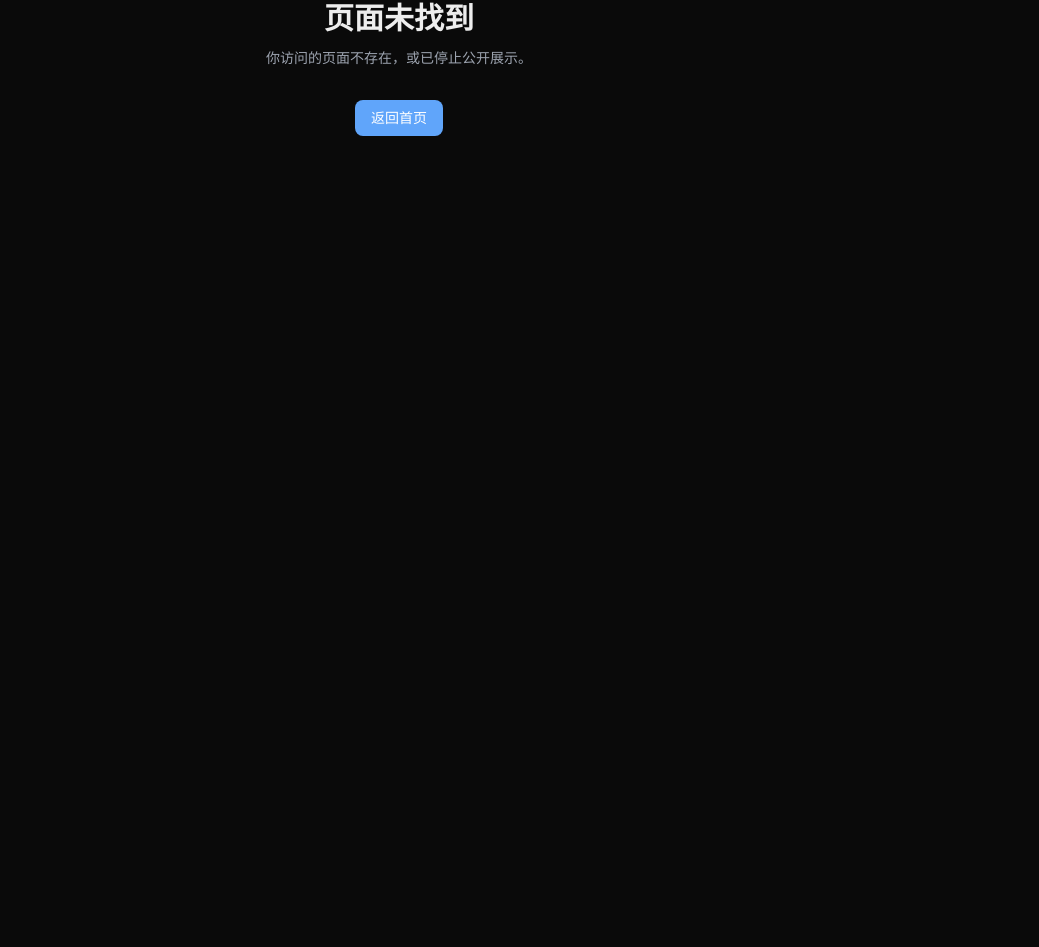
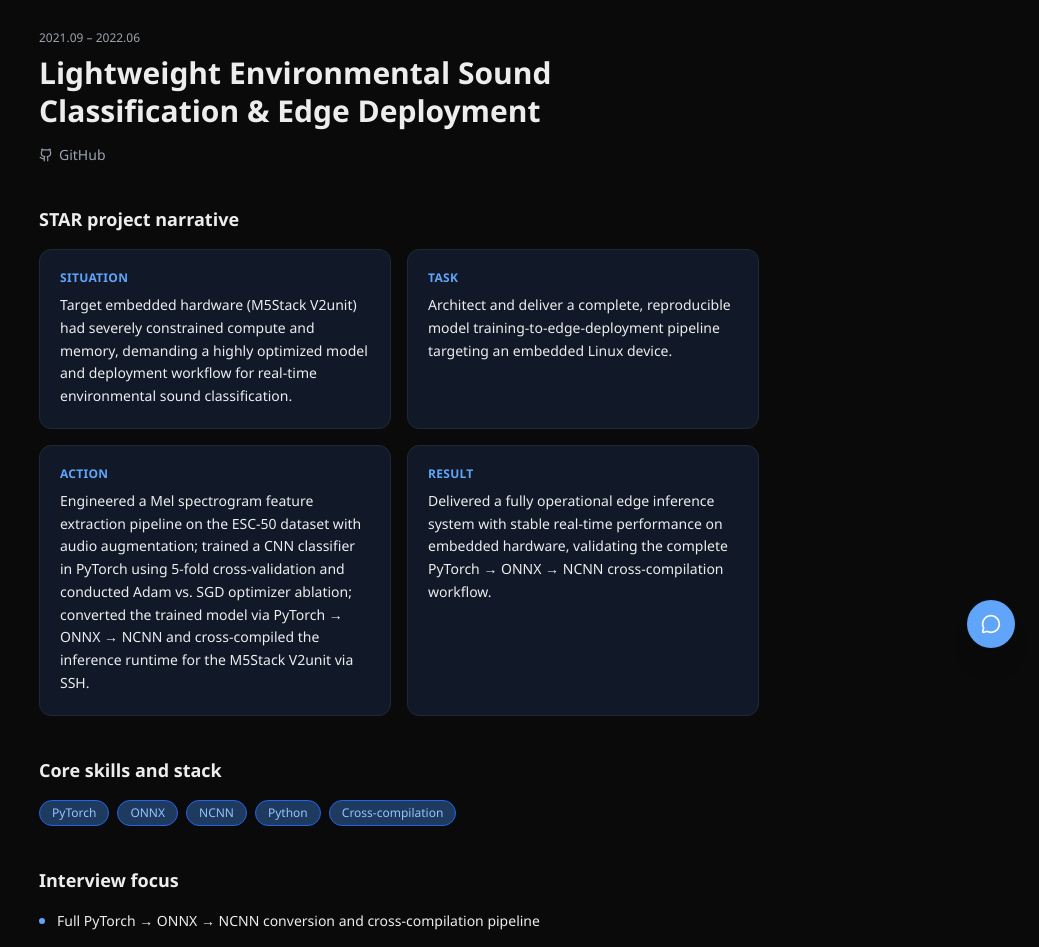
Before and after one commit to ctrlctrlx/ai-portfolio, a Next.js app: page /en/projects/audio-edge in a window 1280 px wide. Before the commit this address had no page. Shown: the part 128-1075 px from the top of the page, without its empty margins (241-1280 px from the left). Before the commit the page ends 800 px from the top, so only its background shows below. Built offline with nearby package versions, Linux system fonts and the light colour scheme.

Commit message:
feat: add localized project detail pages

```diff
--- a/app/[lang]/page.tsx
+++ b/app/[lang]/page.tsx
@@ -31,7 +31,11 @@ export default async function HomePage({
           <div className="w-24 h-24 sm:w-32 sm:h-32 rounded-2xl overflow-hidden border-2" style={{ borderColor: "var(--card-border)" }}>
             <Image
               src={personalInfo.avatar}
-              alt={personalInfo.name[locale]}
+              alt={
+                locale === "zh"
+                  ? `${personalInfo.name.zh}的个人头像`
+                  : `Portrait of ${personalInfo.name.en}`
+              }
               width={128}
               height={128}
               className="w-full h-full object-cover"
@@ -213,7 +217,7 @@ export default async function HomePage({
       )}
 
       {/* ── Featured Projects ─────────────────────────────────── */}
-      <section>
+      {featuredProjects.length > 0 && <section>
         <div className="flex items-center justify-between mb-6">
           <h2 className="text-xl font-bold" style={{ color: "var(--foreground)" }}>
             {locale === "zh" ? "精选项目" : "Featured Projects"}
@@ -290,6 +294,8 @@ export default async function HomePage({
                 {proj.isInteractive && proj.liveDemoUrl && (
                   <a
                     href={proj.liveDemoUrl}
+                    target="_blank"
+                    rel="noopener noreferrer"
                     className="text-xs flex items-center gap-1 hover:underline"
                     style={{ color: "var(--accent)" }}
                   >
@@ -298,7 +304,7 @@ export default async function HomePage({
                   </a>
                 )}
                 <Link
-                  href={`/${locale}/projects`}
+                  href={`/${locale}/projects/${proj.slug}`}
                   className="ml-auto text-xs flex items-center gap-1 hover:underline"
                   style={{ color: "var(--muted)" }}
                 >
@@ -309,7 +315,7 @@ export default async function HomePage({
             </div>
           ))}
         </div>
-      </section>
+      </section>}
 
       {/* ── Awards ────────────────────────────────────────────── */}
       <Awards locale={locale} />
--- /dev/null
+++ b/app/[lang]/projects/[slug]/page.tsx
@@ -0,0 +1,233 @@
+import Link from "next/link";
+import type { Metadata } from "next";
+import { notFound } from "next/navigation";
+import { ArrowLeft, ExternalLink, Github } from "lucide-react";
+import {
+  getProjectBySlug,
+  resumeData,
+  type Project,
+} from "@/src/data/resumeData";
+import type { Locale } from "@/src/lib/i18n";
+
+export const dynamicParams = false;
+
+export function generateStaticParams() {
+  return ["zh", "en"].flatMap((lang) =>
+    resumeData.projects.map((project) => ({ lang, slug: project.slug }))
+  );
+}
+
+export async function generateMetadata({
+  params,
+}: {
+  params: Promise<{ lang: string; slug: string }>;
+}): Promise<Metadata> {
+  const { lang, slug } = await params;
+  const locale = lang as Locale;
+  const project = getProjectBySlug(slug);
+
+  if (!project) {
+    return {
+      title: locale === "zh" ? "项目未找到" : "Project not found",
+      description:
+        locale === "zh"
+          ? "请求的项目不存在或未公开展示。"
+          : "The requested project does not exist or is not publicly available.",
+    };
+  }
+
+  const title = `${project.title[locale]} | ${resumeData.personalInfo.name[locale]}`;
+  const description = project.subtitle[locale];
+
+  return {
+    title,
+    description,
+    openGraph: {
+      title,
+      description,
+      locale: locale === "zh" ? "zh_CN" : "en_US",
+    },
+  };
+}
+
+const starFields: Array<{
+  key: "situation" | "task" | "action" | "result";
+  label: Record<Locale, string>;
+}> = [
+  { key: "situation", label: { zh: "背景", en: "Situation" } },
+  { key: "task", label: { zh: "目标", en: "Task" } },
+  { key: "action", label: { zh: "行动", en: "Action" } },
+  { key: "result", label: { zh: "结果", en: "Result" } },
+];
+
+function ProjectLinks({
+  project,
+  locale,
+}: {
+  project: Project;
+  locale: Locale;
+}) {
+  if (!project.githubUrl && !(project.isInteractive && project.liveDemoUrl)) {
+    return null;
+  }
+
+  return (
+    <div className="flex flex-wrap gap-3">
+      {project.githubUrl && (
+        <a
+          href={project.githubUrl}
+          target="_blank"
+          rel="noopener noreferrer"
+          className="inline-flex items-center gap-1.5 text-sm hover:underline"
+          style={{ color: "var(--muted)" }}
+          aria-label={`${project.title[locale]} GitHub`}
+        >
+          <Github size={14} />
+          GitHub
+        </a>
+      )}
+      {project.isInteractive && project.liveDemoUrl && (
+        <a
+          href={project.liveDemoUrl}
+          target="_blank"
+          rel="noopener noreferrer"
+          className="inline-flex items-center gap-1.5 text-sm hover:underline"
+          style={{ color: "var(--accent)" }}
+          aria-label={
+            locale === "zh"
+              ? `${project.title.zh}在线演示`
+              : `${project.title.en} live demo`
+          }
+        >
+          <ExternalLink size={14} />
+          {locale === "zh" ? "在线演示" : "Live demo"}
+        </a>
+      )}
+    </div>
+  );
+}
+
+export default async function ProjectDetailPage({
+  params,
+}: {
+  params: Promise<{ lang: string; slug: string }>;
+}) {
+  const { lang, slug } = await params;
+  const locale = lang as Locale;
+  const project = getProjectBySlug(slug);
+
+  if (!project) notFound();
+
+  return (
+    <article className="max-w-3xl mx-auto px-4 sm:px-6 py-12">
+      <Link
+        href={`/${locale}/projects`}
+        className="inline-flex items-center gap-1.5 text-sm mb-8 hover:underline"
+        style={{ color: "var(--muted)" }}
+      >
+        <ArrowLeft size={14} />
+        {locale === "zh" ? "返回项目列表" : "Back to projects"}
+      </Link>
+
+      <header className="space-y-4">
+        <div>
+          <p className="text-xs" style={{ color: "var(--muted)" }}>
+            {project.startDate} – {project.endDate}
+          </p>
+          <h1
+            className="mt-2 text-2xl sm:text-3xl font-bold leading-tight"
+            style={{ color: "var(--foreground)" }}
+          >
+            {project.title[locale]}
+          </h1>
+        </div>
+        <ProjectLinks project={project} locale={locale} />
+      </header>
+
+      <section className="mt-10">
+        <h2
+          className="text-lg font-semibold"
+          style={{ color: "var(--foreground)" }}
+        >
+          {locale === "zh" ? "STAR 项目叙述" : "STAR project narrative"}
+        </h2>
+        <div className="mt-4 grid gap-4 sm:grid-cols-2">
+          {starFields.map(({ key, label }) => (
+            <div
+              key={key}
+              className="rounded-xl border p-5"
+              style={{
+                background: "var(--card)",
+                borderColor: "var(--card-border)",
+              }}
+            >
+              <h3
+                className="text-xs font-semibold uppercase tracking-wide"
+                style={{ color: "var(--accent)" }}
+              >
+                {label[locale]}
+              </h3>
+              <p
+                className="mt-2 text-sm leading-relaxed"
+                style={{ color: "var(--foreground)" }}
+              >
+                {project[key][locale]}
+              </p>
+            </div>
+          ))}
+        </div>
+      </section>
+
+      <section className="mt-10">
+        <h2
+          className="text-lg font-semibold"
+          style={{ color: "var(--foreground)" }}
+        >
+          {locale === "zh" ? "核心技能与技术栈" : "Core skills and stack"}
+        </h2>
+        <div className="mt-4 flex flex-wrap gap-2">
+          {project.coreSkill.map((skill) => (
+            <span
+              key={skill}
+              className="rounded-full border px-3 py-1 text-xs"
+              style={{
+                background: "var(--tag-bg)",
+                color: "var(--tag-text)",
+                borderColor: "var(--tag-border)",
+              }}
+            >
+              {skill}
+            </span>
+          ))}
+        </div>
+      </section>
+
+      {project.interviewFocus.length > 0 && (
+        <section className="mt-10">
+          <h2
+            className="text-lg font-semibold"
+            style={{ color: "var(--foreground)" }}
+          >
+            {locale === "zh" ? "面试重点" : "Interview focus"}
+          </h2>
+          <ul className="mt-4 space-y-3">
+            {project.interviewFocus.map((focus) => (
+              <li
+                key={focus.zh}
+                className="flex items-start gap-3 text-sm leading-relaxed"
+                style={{ color: "var(--foreground)" }}
+              >
+                <span
+                  aria-hidden="true"
+                  className="mt-2 h-1.5 w-1.5 shrink-0 rounded-full"
+                  style={{ background: "var(--accent)" }}
+                />
+                {focus[locale]}
+              </li>
+            ))}
+          </ul>
+        </section>
+      )}
+    </article>
+  );
+}
--- a/app/[lang]/projects/page.tsx
+++ b/app/[lang]/projects/page.tsx
@@ -1,6 +1,40 @@
 import { getSortedProjects } from "@/src/data/resumeData";
 import type { Locale } from "@/src/lib/i18n";
-import { Github, ExternalLink, ChevronDown } from "lucide-react";
+import { Github, ExternalLink, ChevronDown, BookOpen } from "lucide-react";
+import type { Metadata } from "next";
+import Link from "next/link";
+import { publicProfile } from "@/src/data/publicProfile";
+
+export function generateStaticParams() {
+  return [{ lang: "zh" }, { lang: "en" }];
+}
+
+export async function generateMetadata({
+  params,
+}: {
+  params: Promise<{ lang: string }>;
+}): Promise<Metadata> {
+  const { lang } = await params;
+  const locale = lang as Locale;
+  const title =
+    locale === "zh"
+      ? `项目经历 | ${publicProfile.name.zh}`
+      : `Projects | ${publicProfile.name.en}`;
+  const description =
+    locale === "zh"
+      ? `查看${publicProfile.name.zh}公开项目的 STAR 叙述、技术栈与面试重点。`
+      : `Explore ${publicProfile.name.en}'s public projects, STAR narratives, technology stacks, and interview focus points.`;
+
+  return {
+    title,
+    description,
+    openGraph: {
+      title,
+      description,
+      locale: locale === "zh" ? "zh_CN" : "en_US",
+    },
+  };
+}
 
 export default async function ProjectsPage({
   params,
@@ -24,8 +58,15 @@ export default async function ProjectsPage({
         </p>
       </div>
 
-      <div className="space-y-8">
-        {projects.map((proj) => (
+      {projects.length === 0 ? (
+        <p className="text-sm" style={{ color: "var(--muted)" }}>
+          {locale === "zh"
+            ? "当前没有可公开展示的项目。"
+            : "There are currently no public projects to display."}
+        </p>
+      ) : (
+        <div className="space-y-8">
+          {projects.map((proj) => (
           <article
             key={proj.id}
             className="rounded-xl border overflow-hidden"
@@ -71,6 +112,8 @@ export default async function ProjectsPage({
                 {proj.isInteractive && proj.liveDemoUrl && (
                   <a
                     href={proj.liveDemoUrl}
+                    target="_blank"
+                    rel="noopener noreferrer"
                     className="text-xs flex items-center gap-1 hover:underline"
                     style={{ color: "var(--accent)" }}
                   >
@@ -78,6 +121,14 @@ export default async function ProjectsPage({
                     {locale === "zh" ? "在线演示" : "Live Demo"}
                   </a>
                 )}
+                <Link
+                  href={`/${locale}/projects/${proj.slug}`}
+                  className="ml-auto text-xs flex items-center gap-1 hover:underline"
+                  style={{ color: "var(--accent)" }}
+                >
+                  <BookOpen size={12} />
+                  {locale === "zh" ? "查看详情" : "View details"}
+                </Link>
               </div>
             </div>
 
@@ -162,8 +213,9 @@ export default async function ProjectsPage({
               </ul>
             </details>
           </article>
-        ))}
-      </div>
+          ))}
+        </div>
+      )}
     </div>
   );
 }
--- a/src/data/resumeData.ts
+++ b/src/data/resumeData.ts
@@ -45,6 +45,7 @@ export interface Publication {
 
 export interface Project {
   id: string;
+  slug: string;
   title: BilingualText;
   subtitle: BilingualText;
   featured: boolean;
@@ -144,6 +145,7 @@ export const resumeData = {
   projects: [
     {
       id: "audio-edge",
+      slug: "audio-edge",
       title: {
         zh: "轻量级环境音分类模型训练与边缘端部署",
         en: "Lightweight Environmental Sound Classification & Edge Deployment",
@@ -186,6 +188,7 @@ export const resumeData = {
     },
     {
       id: "smart-attendance",
+      slug: "smart-attendance",
       title: {
         zh: "智能教室考勤系统",
         en: "Intelligent Classroom Attendance System",
@@ -284,3 +287,7 @@ export function getSortedProjects(): Project[] {
     return 0;
   });
 }
+
+export function getProjectBySlug(slug: string): Project | null {
+  return resumeData.projects.find((project) => project.slug === slug) ?? null;
+}
```
